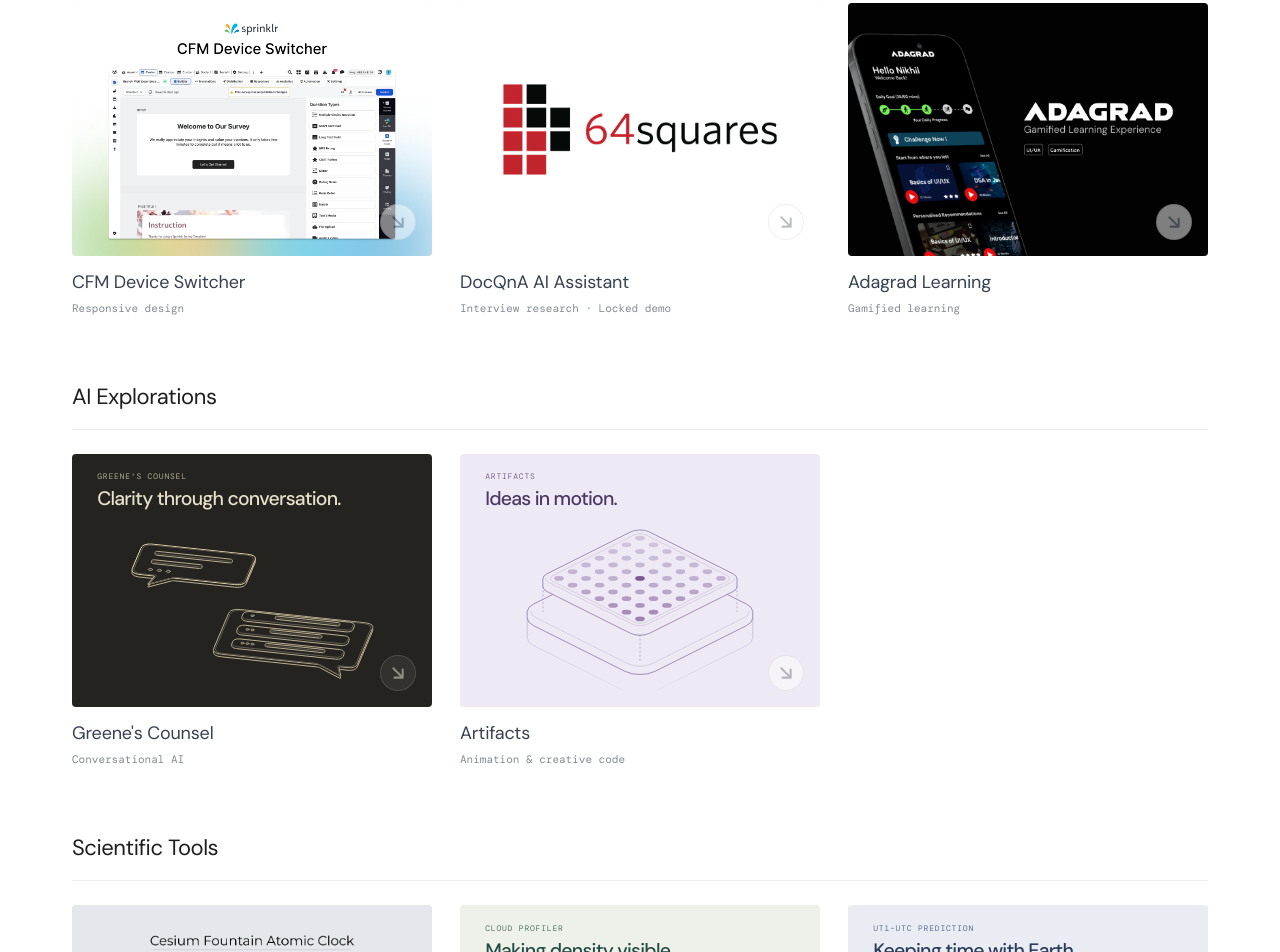
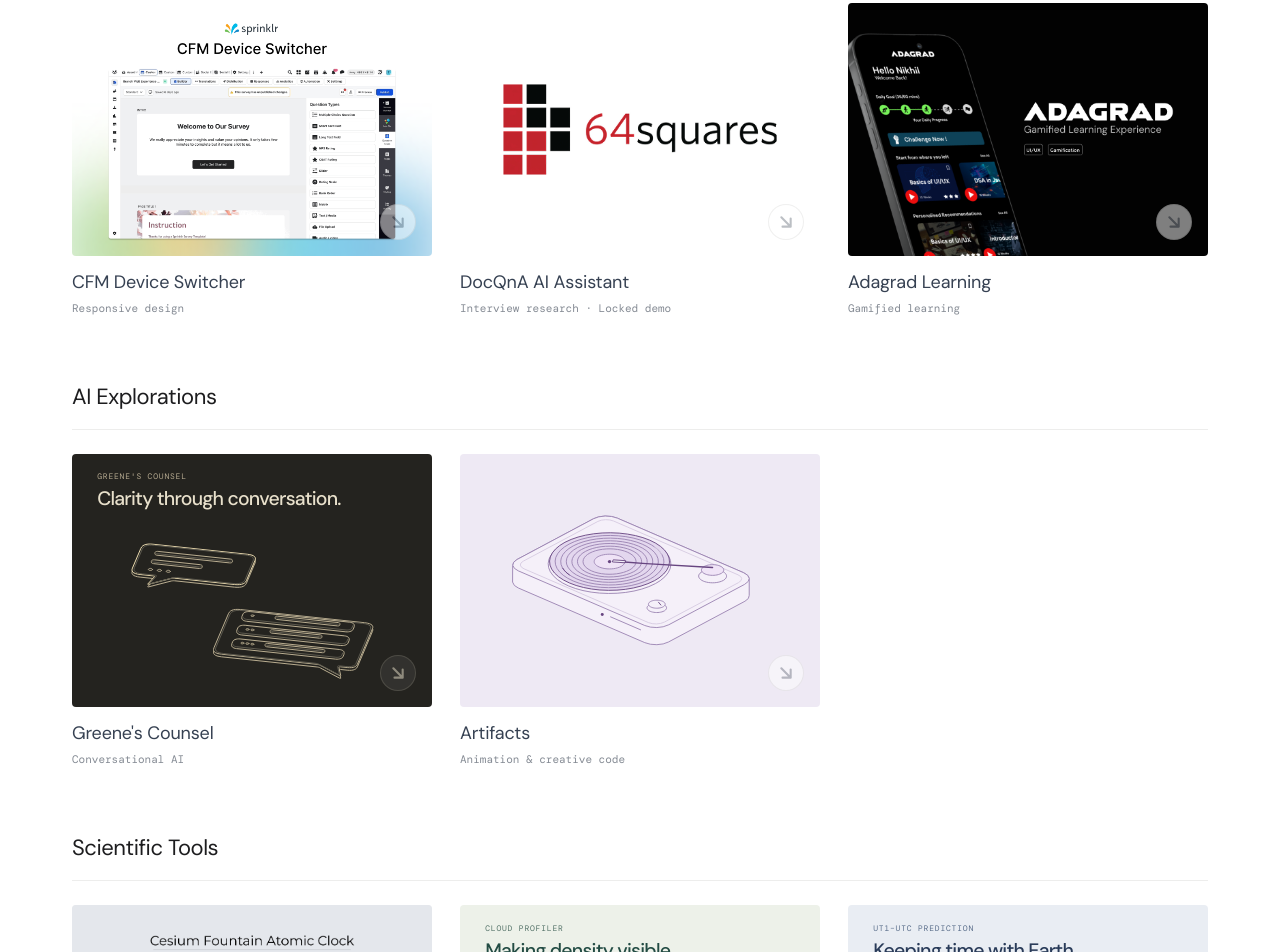
Before and after one commit to ishaanjms/Portfolio, a plain HTML site: page garage/index.html in a window 1280 px wide. Shown: the part 419-1371 px from the top of the page. Drawn offline with nearby package versions, Linux system fonts and the light colour scheme; animation ran at ten frames a second; a web font is replaced by a local one.

Commit message:
minor updates

```diff
--- a/css/artifacts-thumbnail.css
+++ b/css/artifacts-thumbnail.css
@@ -1,7 +1,5 @@
 .project-media.artifacts-cover {
-  container-type: inline-size;
   background: #eee9f4;
-  color: #4c3864;
 }
 
 .artifacts-cover-art {
@@ -12,53 +10,28 @@
   background-size: 18px 18px;
 }
 
-.artifacts-cover-heading {
-  position: absolute;
-  z-index: 1;
-  top: 7%;
-  left: 7%;
-  right: 7%;
-  display: grid;
-  gap: 7px;
-}
-
-.artifacts-cover-heading > span {
-  font-family: 'DM Mono', monospace;
-  font-size: clamp(8px, 2cqw, 12px);
-  text-transform: uppercase;
-  letter-spacing: 0.1em;
-  color: #7b668f;
-}
-
-.artifacts-cover-heading > strong {
-  font-size: clamp(18px, 5.4cqw, 34px);
-  line-height: 1.1;
-  font-weight: 500;
-  letter-spacing: -0.04em;
-}
-
 .artifacts-cover-canvas {
   position: absolute;
   width: 100%;
   left: 0;
-  top: 4%;
+  top: -14.5%;
   aspect-ratio: 5 / 4;
-  --hairline-plate: #eee9f4;
-  --hairline-hi: #73518f;
+  --hairline-plate: #f5f0f9;
+  --hairline-hi: #674580;
   --hairline-edge: #9a83b2;
   --hairline-mid: #b7a5c9;
   --hairline-lo: #d6cbe1;
   --hairline-stroke: 0.9;
 }
 
-.artifacts-cover-canvas[data-hairline] .artifacts-cover-fallback {
-  display: none;
-}
-
 .artifacts-cover-canvas .artifacts-cover-fallback {
-  display: block;
   width: 100%;
   height: 100%;
   object-fit: contain;
-  filter: none;
 }
+
+.artifacts-cover-canvas[data-hairline] .artifacts-cover-fallback { display: none; }
+
+.artifacts-cover-canvas .record-surface { fill: #e3d7ee; }
+.artifacts-cover-canvas .record-sleeve { fill: #f0e4f7; }
+.artifacts-cover-canvas .record-arm { stroke-width: 1.35; }
--- a/garage/index.html
+++ b/garage/index.html
@@ -10,7 +10,7 @@
   <link rel="stylesheet" href="../css/garage.css?v=matching-home-hover-1">
   <link rel="stylesheet" href="../css/greene-thumbnail.css">
   <link rel="stylesheet" href="../css/ut1utc-thumbnail.css">
-  <link rel="stylesheet" href="../css/artifacts-thumbnail.css">
+  <link rel="stylesheet" href="../css/artifacts-thumbnail.css?v=turntable">
   <link rel="stylesheet" href="../css/graphic-archive-thumbnail.css?v=2">
 </head>
 <body>
@@ -147,14 +147,10 @@
           </a>
 
           <a href="../design-artifacts/" class="project-card" data-category="ai">
-            <figure class="project-media artifacts-cover" role="img" aria-label="Artifacts: a floating pixel canvas cycling through animated patterns">
+            <figure class="project-media artifacts-cover" role="img" aria-label="A spinning vinyl record with a sweeping tonearm">
               <div class="artifacts-cover-art" aria-hidden="true" inert>
-                <div class="artifacts-cover-heading">
-                  <span>Artifacts</span>
-                  <strong>Ideas in motion.</strong>
-                </div>
-                <div class="artifacts-cover-canvas" data-artifacts-phosphor>
-                  <img class="artifacts-cover-fallback" src="../assets/thumbnails/artifacts-phosphor.svg" alt="">
+                <div class="artifacts-cover-canvas" data-artifacts-turntable>
+                  <img class="artifacts-cover-fallback" src="../assets/thumbnails/artifacts-turntable.svg" alt="">
                 </div>
               </div>
               <span class="project-arrow" aria-hidden="true">
@@ -329,9 +325,9 @@
 <script src="../js/shared.js"></script>
 <script src="../js/garage.js?v=matching-home-hover-1"></script>
 <script type="module" src="../js/cloud-thumbnail.js"></script>
-<script type="module" src="../js/artifacts-thumbnail.js"></script>
 <script src="../js/vendor/hairline-create/kernel.js"></script>
 <script src="../js/hairline-thumbnails.js"></script>
+<script type="module" src="../js/artifacts-thumbnail.js?v=turntable"></script>
 <script type="module" src="../assets/figures/ut1utc/earth-time.js"></script>
 <script type="module" src="../assets/figures/greene/counsel.js"></script>
 <script type="module" src="../assets/figures/graphic-archive/print-tray.js"></script>
--- a/js/artifacts-thumbnail.js
+++ b/js/artifacts-thumbnail.js
@@ -1,10 +1,95 @@
-import { phosphor } from './vendor/hairline/index.js';
+const { Cam, proj, facing, rings, circ, ringAt, prism, solid, put, poly, open,
+  mk, bezier, clamp, lerp, r2, inject, register, reducedMotion } = HL;
 
-// Phosphor's native pattern loop plays passively; the enclosing card is the link.
-document.querySelectorAll('[data-artifacts-phosphor]').forEach(element => {
-  phosphor(element, {
-    theme: 'light',
-    intensity: 0.65,
-    label: 'A floating pixel canvas cycling through animated patterns'
-  });
+const stage = document.querySelector('[data-artifacts-turntable]');
+const camera = Cam(42, 0.48, 1.55);
+camera.ox = 190;
+camera.oy = 172;
+
+const project = proj(camera);
+const front = facing(camera);
+const svg = mk('svg', { viewBox: '0 0 400 320', 'aria-hidden': 'true' }, stage);
+const path = (parent, d, style) => mk('path', { d, class: style }, parent);
+const dot = (parent, [cx, cy], radius) =>
+  mk('ellipse', { cx: r2(cx), cy: r2(cy), rx: radius, ry: radius, class: 'dot' }, parent);
+const outline = (ring, z) => poly(ringAt(project, ring, z));
+const circle = (x, y, radius, z) => outline(circ(radius, 44).map(point => ({
+  u: x + point.u, v: y + point.v
+})), z);
+
+const [shell, bevel] = rings(-73, -53, 73, 53, 12, 2);
+const [lid] = rings(-68, -48, 68, 48, 8, 2);
+put(solid(svg), prism(project, front, shell, bevel, -14, 0));
+path(svg, outline(shell, 0), 'sil');
+path(svg, outline(lid, 0), 'nf lo');
+path(svg, open([[28, 53, -5], [57, 53, -5]].map(point => project(...point))), 'nf sil');
+const lamp = dot(svg, project(20, 53, -6), 1.65);
+
+const recordX = -18;
+const recordY = 3;
+const recordZ = 3;
+path(svg, circle(recordX, recordY, 44, 1), 'sil');
+path(svg, circle(recordX, recordY, 43, recordZ), 'sil hi record-surface');
+
+for (const radius of [39, 35, 31, 27, 23, 19]) {
+  path(svg, circle(recordX, recordY, radius, recordZ), 'nf sil');
+}
+
+const label = path(svg, circle(recordX, recordY, 11, recordZ), 'sil record-sleeve');
+label.setAttribute('opacity', '0.95');
+dot(svg, project(recordX, recordY, recordZ), 1.85);
+const grooveGlints = [path(svg, '', 'nf hi'), path(svg, '', 'nf lo')];
+
+const pivotX = 49;
+const pivotY = -33;
+path(svg, circle(pivotX, pivotY, 10, 1), 'sil');
+path(svg, circle(pivotX, pivotY, 8, 6), 'sil record-sleeve');
+path(svg, circle(51, 29, 7, 1), 'sil');
+path(svg, circle(51, 29, 6, 4), 'sil');
+path(svg, open([project(50, 26, 4), project(54, 28, 4)]), 'nf hi');
+
+const arm = path(svg, '', 'nf hi record-arm');
+const cartridge = path(svg, '', 'sil hi');
+
+const ease = bezier(0.45, 0, 0.2, 1);
+const ramp = (time, start, end) => ease(clamp((time - start) / (end - start), 0, 1));
+const loopDuration = 8;
+const stillFrame = 3.6;
+let elapsed = stillFrame;
+
+function draw(time) {
+  const needle = ramp(time, 0.3, 1.45) - ramp(time, 6.3, 7.45);
+
+  // The record's highlights follow its projected circumference as it spins.
+  for (const [i, glint] of grooveGlints.entries()) {
+    const angle = time / loopDuration * 6 * Math.PI + i * Math.PI;
+    const radius = i === 0 ? 35 : 39;
+    const arc = Array.from({ length: 8 }, (_, n) => {
+      const theta = angle + n * 0.045;
+      return project(recordX + radius * Math.cos(theta), recordY + radius * Math.sin(theta), recordZ);
+    });
+    glint.setAttribute('d', open(arc));
+  }
+
+  const angle = lerp(88, 145, needle) * Math.PI / 180;
+  const armPoint = (distance, offset, z) => project(
+    pivotX + distance * Math.cos(angle) - offset * Math.sin(angle),
+    pivotY + distance * Math.sin(angle) + offset * Math.cos(angle),
+    z
+  );
+  arm.setAttribute('d', open([armPoint(0, 0, 8), armPoint(48, 0, 8), armPoint(67, 6, 5)]));
+  cartridge.setAttribute('d', poly([
+    armPoint(64, 3, 6), armPoint(73, 5, 5), armPoint(73, 10, 4), armPoint(64, 8, 5)
+  ]));
+  lamp.setAttribute('opacity', r2(0.3 + 0.7 * needle));
+}
+
+inject(document);
+stage.setAttribute('data-hairline', 'turntable');
+stage.setAttribute('data-hairline-theme', 'light');
+register(stage, dt => {
+  const still = reducedMotion();
+  elapsed = still ? stillFrame : (elapsed + dt) % loopDuration;
+  draw(elapsed);
+  return !still;
 });
```
Also changed, not shown: assets/thumbnails/artifacts-phosphor.svg (deleted), assets/thumbnails/artifacts-turntable.svg (added), 2 other files.
